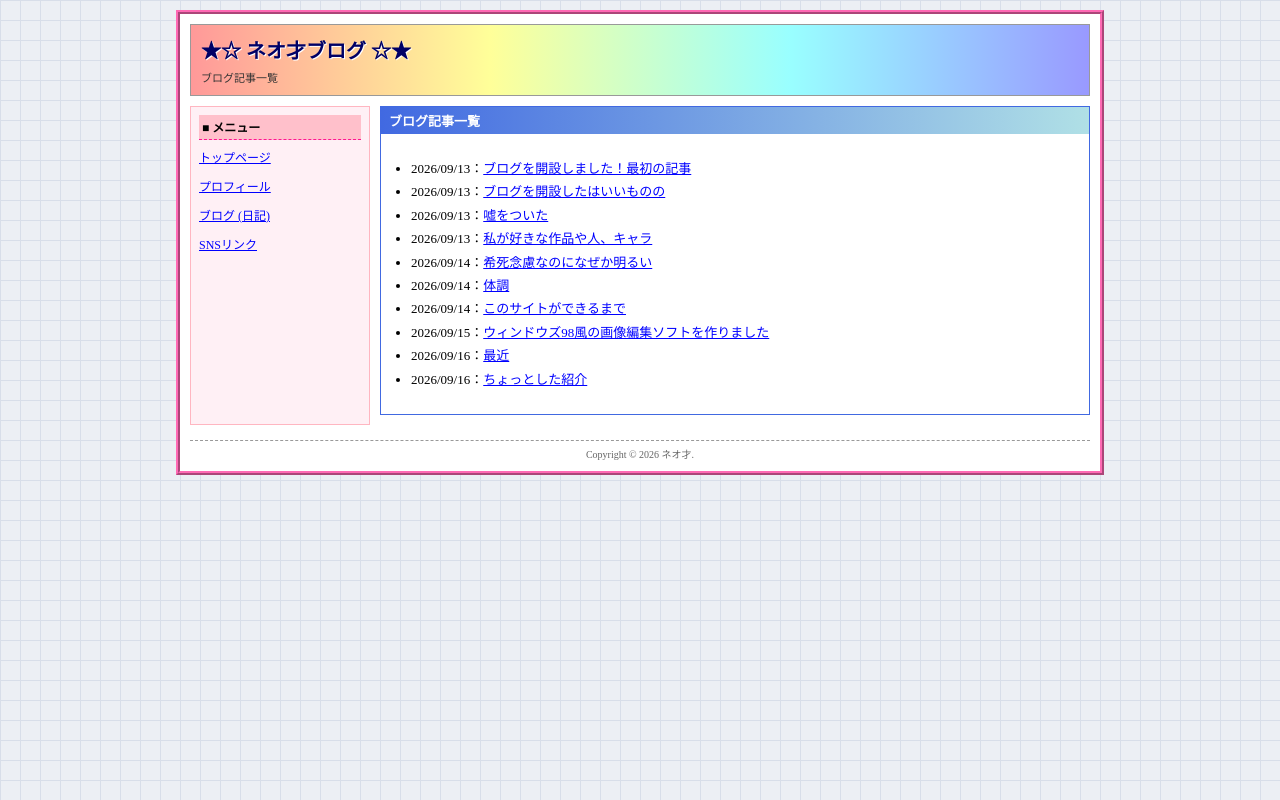
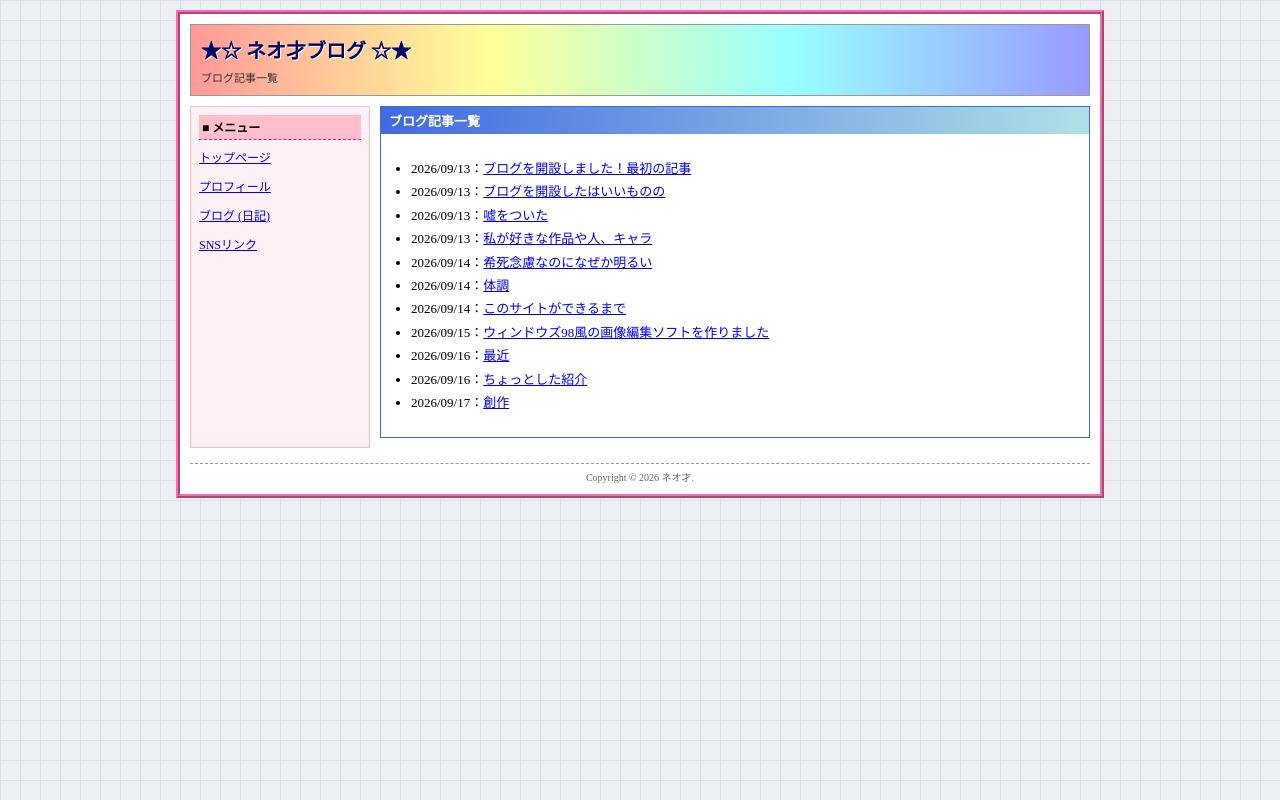
Before and after one commit to neosai-web/neosai-web.github.io, a plain HTML site: page blog.html in a window 1280 px wide. Drawn offline with Linux system fonts and the light colour scheme.

Commit message:
Update blog.html

```diff
--- a/blog.html
+++ b/blog.html
@@ -36,6 +36,7 @@
                         <li>2026/09/15：<a href="blog/blog10.html">ウィンドウズ98風の画像編集ソフトを作りました</a></li>
                         <li>2026/09/16：<a href="blog/blog11.html">最近</a></li>
                         <li>2026/09/16：<a href="blog/blog12.html">ちょっとした紹介</a></li>
+                        <li>2026/09/17：<a href="blog/blog13.html">創作</a></li>
 
                     </ul>
                 </div>
```
